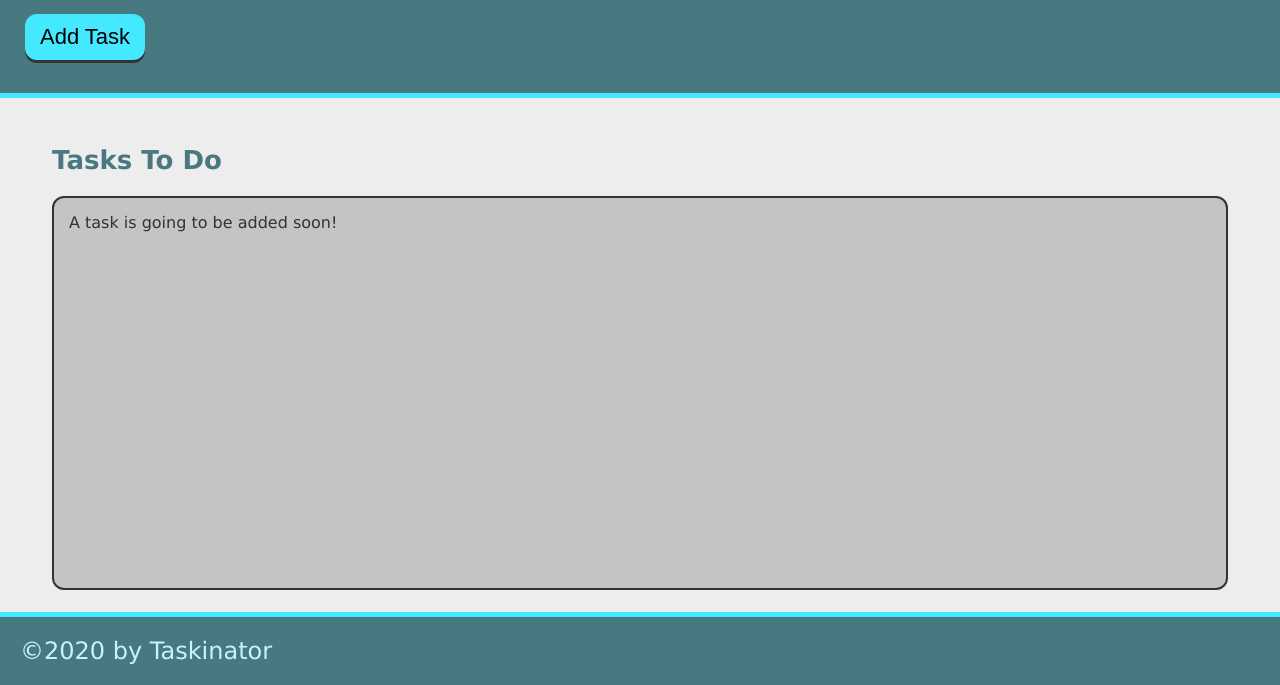
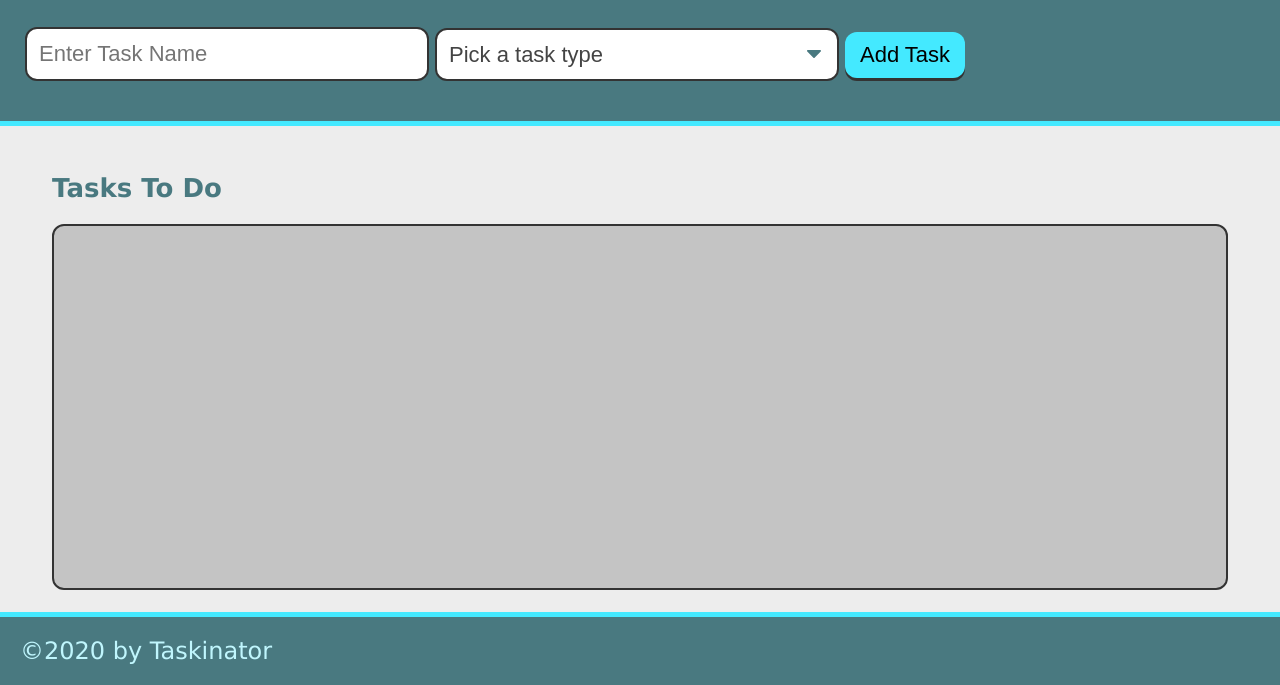
Before and after one commit to ColtonSipp/taskinator, a plain HTML site: page index.html in a window 1280 px wide. Shown: the part 115-800 px from the top of the page. Drawn offline with Linux system fonts and the light colour scheme.

Commit message:
form submit

```diff
--- a/assets/js/script.js
+++ b/assets/js/script.js
@@ -1,11 +1,13 @@
-var buttonEl = document.querySelector("#save-task");
+var formEl = document.querySelector("#task-form");
 var tasksToDoEl = document.querySelector("#tasks-to-do");
 
-var createTaskHandler = function() {
+var createTaskHandler = function(event) {
+  event.preventDefault();
+
   var listItemEl = document.createElement("li");
   listItemEl.className = "task-item";
   listItemEl.textContent = "This is a new task.";
   tasksToDoEl.appendChild(listItemEl);
   };
 
-buttonEl.addEventListener("click", createTaskHandler);
+  formEl.addEventListener("submit", createTaskHandler);
--- a/index.html
+++ b/index.html
@@ -14,15 +14,28 @@
     <header>
         <h1 class="page-title">Taskinator</h1>
         <p>Click the button below to add a new task</p>
-        <button class="btn" id ="save-task">Add Task</button>
+        <form id="task-form">
+            <div class="form-group">
+                <input type="text" name="task-name" placeholder="Enter Task Name" />
+            </div>
+            <div class="form-group">
+                <select name="task-type" class="select-dropdown">
+                  <option value="" disabled selected>Pick a task type</option>
+                  <option value="Print">Print</option>
+                  <option value="Web">Web</option>
+                  <option value="Mobile">Mobile</option>
+                </select>
+            </div>
+            <div class="form-group">
+                <button class="btn" id ="save-task">Add Task</button>
+            </div>
+        </form>
     </header>
 
     <main class="page-content">
         <section class="task-list-wrapper">
             <h2 class="list-title">Tasks To Do</h2>
-            <ul class="task-list" id="tasks-to-do">
-                <li class="list-item">A task is going to be added soon!</li>
-            </ul>
+            <ul class="task-list" id="tasks-to-do"></ul>
         </section>
     </main>
 
```
